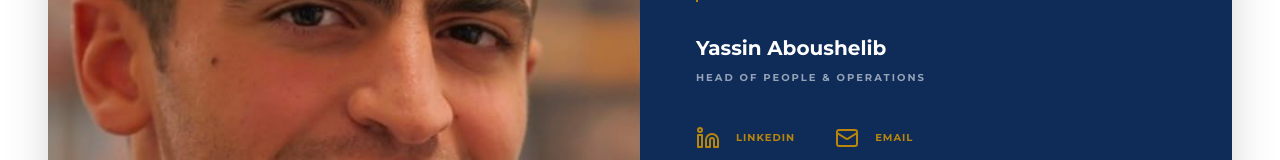
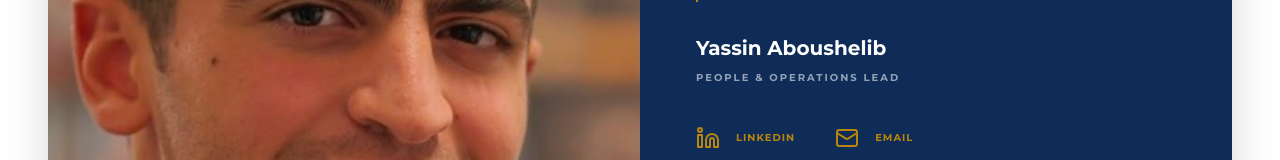
Before and after one commit to TheEntrepreneurialGroup/teg-website-main, a React (Vite) app: page /en/for-students in a window 1280 px wide. Shown: the part 10944-11104 px from the top of the page. Built offline with nearby package versions, Linux system fonts and the light colour scheme.

Commit message:
copy(students): English title reads People & Operations Lead
Co-Authored-By: Claude Fable 5.2 <noreply@anthropic.com>

```diff
--- a/src/pages/ForStudents.tsx
+++ b/src/pages/ForStudents.tsx
@@ -546,7 +546,7 @@ const copy = {
     logosTitle: "Our founding companies",
     contact: {
       quote: "“If you have any questions, do send me a message.”",
-      role: "Head of People & Operations",
+      role: "People & Operations Lead",
     },
     program: {
       title: "YBLA Programme Structure",
```
